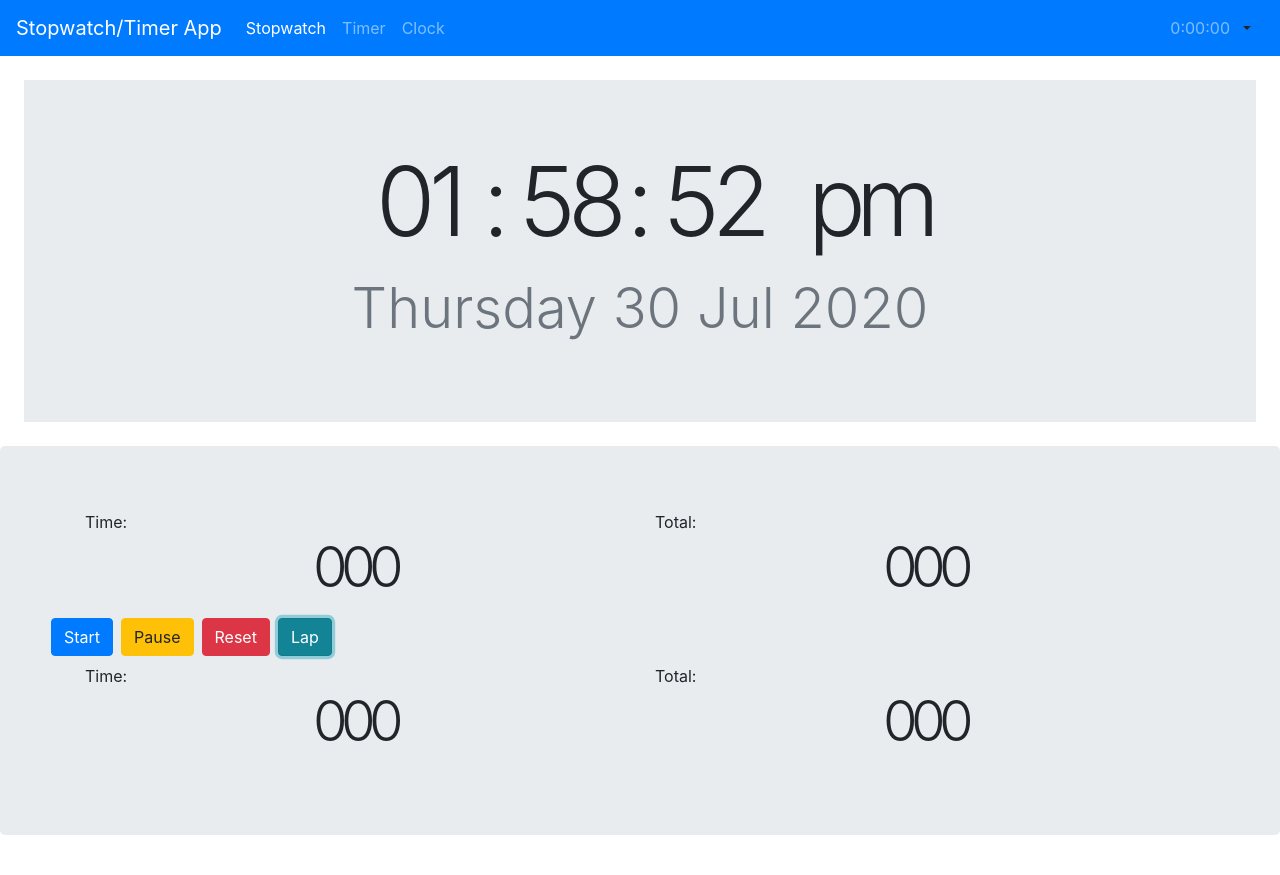
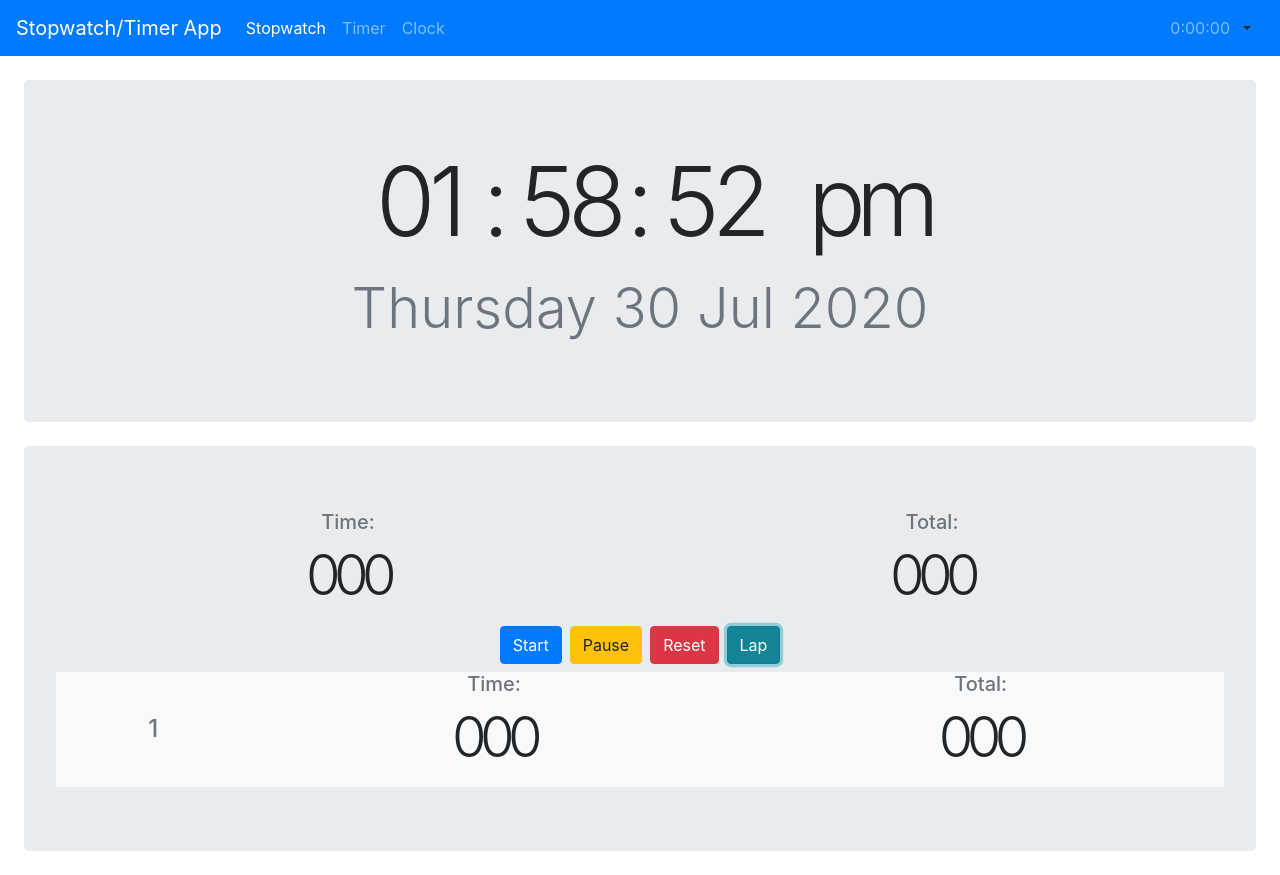
Before and after one commit to NRoboto/react-stopwatch-timer, a React (Create React App) app: page / in a window 1280 px wide. Both pictures are taken after a click on the button "Lap". Built offline with nearby package versions, Linux system fonts and the light colour scheme.

Commit message:
Improved style of stopwatch

```diff
--- a/src/clock/index.tsx
+++ b/src/clock/index.tsx
@@ -14,7 +14,7 @@ export const Clock = () => {
   }, []);
 
   return (
-    <Jumbotron fluid className="m-4">
+    <Jumbotron className="m-4">
       <Container fluid>
         <TimeDate
           time={date}
--- a/src/stopwatch/index.tsx
+++ b/src/stopwatch/index.tsx
@@ -48,12 +48,12 @@ export const Stopwatch = () => {
   }, [t0, t1]);
 
   return (
-    <Jumbotron>
+    <Jumbotron className="m-4">
       <StopwatchElement
         duration={currDuration}
-        totalDuration={totalDuration}
-      ></StopwatchElement>
-      <Col>
+        totalDuration={timerData.length > 0 ? totalDuration : undefined}
+      />
+      <Col className="container-fluid d-flex justify-content-center">
         <Button color="primary" onClick={onStart} className="mx-1 mb-2">
           Start
         </Button>
@@ -71,6 +71,7 @@ export const Stopwatch = () => {
         <StopwatchElement
           duration={datum.time}
           totalDuration={datum.total}
+          lap={i + 1}
           key={i}
         />
       ))}
--- a/src/stopwatch/stopwatchElement/index.tsx
+++ b/src/stopwatch/stopwatchElement/index.tsx
@@ -1,23 +1,56 @@
 import React from "react";
-import { StopwatchElementProps } from "./types";
+import { StopwatchElementProps, StopwatchLabelProps } from "./types";
 import { Container, Row, Col } from "reactstrap";
 import { TimeDate } from "../../common";
+
+const StopwatchLabel = ({ hSize = 5, children }: StopwatchLabelProps) => (
+  <Container
+    className={`d-flex justify-content-center align-items-center h-100 text-muted h${hSize}`}
+  >
+    {children}
+  </Container>
+);
 
 export const StopwatchElement = ({
   lap,
   duration,
   totalDuration,
-}: StopwatchElementProps) => (
-  <Container>
+}: StopwatchElementProps) => {
+  let timeDate_md = 12;
+  if (totalDuration) timeDate_md /= 2;
+  if (lap) timeDate_md -= 1;
+
+  return (
+    <Container fluid className={(lap ?? 0) % 2 === 1 ? "bg-light" : ""}>
       <Row>
-      {lap ? <Col xs="2">{lap}</Col> : ""}
-      <Col xs="12" md="6">
-        Time: <TimeDate colxs="12" time={duration} timeSize={4}></TimeDate>
+        {lap ? (
+          <Col xs="12" md="2">
+            <StopwatchLabel hSize={4}>{lap}</StopwatchLabel>
           </Col>
-      <Col xs="12" md="6">
-        Total:{" "}
+        ) : (
+          ""
+        )}
+        <Col xs="12" md={timeDate_md}>
+          <Row>
+            <StopwatchLabel>Time:</StopwatchLabel>
+          </Row>
+          <Row>
+            <TimeDate colxs="12" time={duration} timeSize={4}></TimeDate>
+          </Row>
+        </Col>
+        {totalDuration ? (
+          <Col xs="12" md={timeDate_md}>
+            <Row>
+              <StopwatchLabel>Total: </StopwatchLabel>
+            </Row>
+            <Row>
               <TimeDate colxs="12" time={totalDuration} timeSize={4}></TimeDate>
+            </Row>
           </Col>
+        ) : (
+          ""
+        )}
       </Row>
     </Container>
   );
+};
```
Also changed, not shown: src/stopwatch/stopwatchElement/types.ts (+6 -1 lines). Lines whose indentation alone changed are shown as unchanged.
